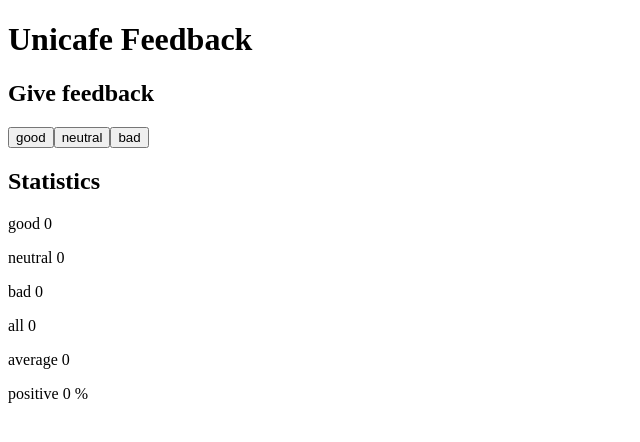
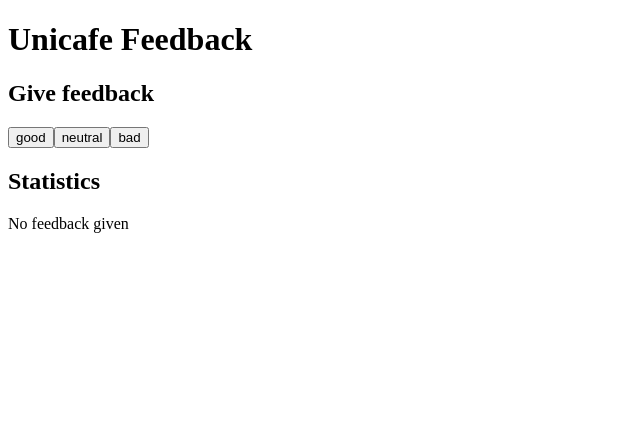
Before and after one commit to willson-alflen/full-stack-open-helsinki, a React (Vite) app in the folder part1/unicafe/: page / in a window 1280 px wide. Shown: the top 442 px of the page, without its empty margins (0-640 px from the left). Built offline with nearby package versions, Linux system fonts and the light colour scheme.

Commit message:
complete exercise 1.9

```diff
--- a/part1/unicafe/src/components/Statistics/index.tsx
+++ b/part1/unicafe/src/components/Statistics/index.tsx
@@ -4,12 +4,18 @@ export default function Statistics(props) {
   return (
     <section>
       <h2>Statistics</h2>
+      {props.all ? (
+        <>
           <p>good {props.good}</p>
           <p>neutral {props.neutral}</p>
           <p>bad {props.bad}</p>
           <p>all {props.all}</p>
           <p>average {props.average}</p>
           <p>positive {props.positive} %</p>
+        </>
+      ) : (
+        <p>No feedback given</p>
+      )}
     </section>
   )
 }
```
Lines whose indentation alone changed are shown as unchanged.
